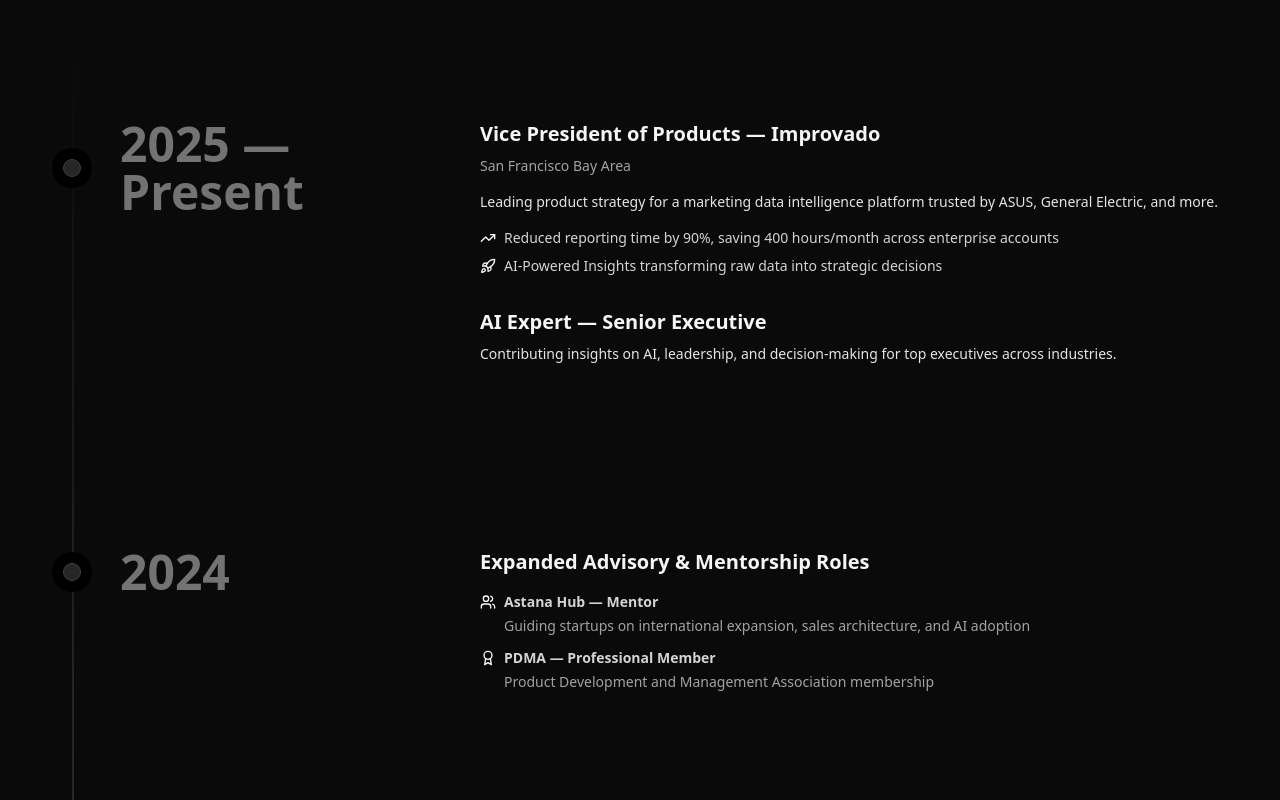
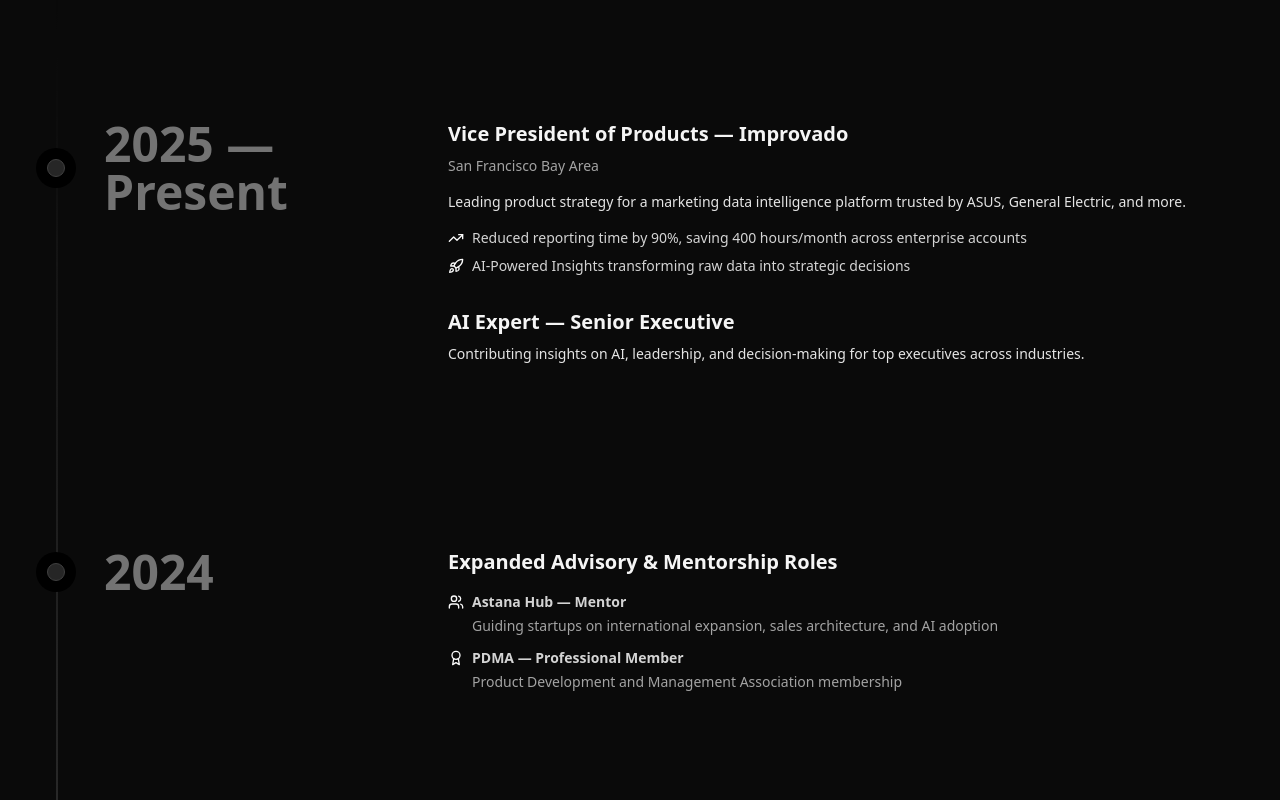
Before and after one commit to a1masssss/roman_website, a React (Vite) app in the folder frontend/: page / in a window 1280 px wide. Shown: the part 1320-2120 px from the top of the page. Built offline with nearby package versions, Linux system fonts and the light colour scheme.

Commit message:
some changes

```diff
--- a/frontend/src/components/ui/timeline.tsx
+++ b/frontend/src/components/ui/timeline.tsx
@@ -34,7 +34,7 @@
 
   return (
     <div
-      className="w-full bg-white dark:bg-neutral-950 font-sans px-4 md:px-10"
+      className="w-full bg-white dark:bg-neutral-950 font-sans px-4 md:px-6"
       ref={containerRef}
     >
       <div ref={ref} className="relative max-w-7xl mx-auto pb-20">
@@ -51,7 +51,7 @@
                 {item.title}
               </h3>
             </div>
-            <div className="relative pl-20 pr-4 md:pl-4 w-full">
+            <div className="relative pl-20 pr-4 md:pl-0 w-full">
               <h3 className="md:hidden block text-2xl mb-4 text-left font-bold text-neutral-500 dark:text-neutral-500">
                 {item.title}
               </h3>
```
